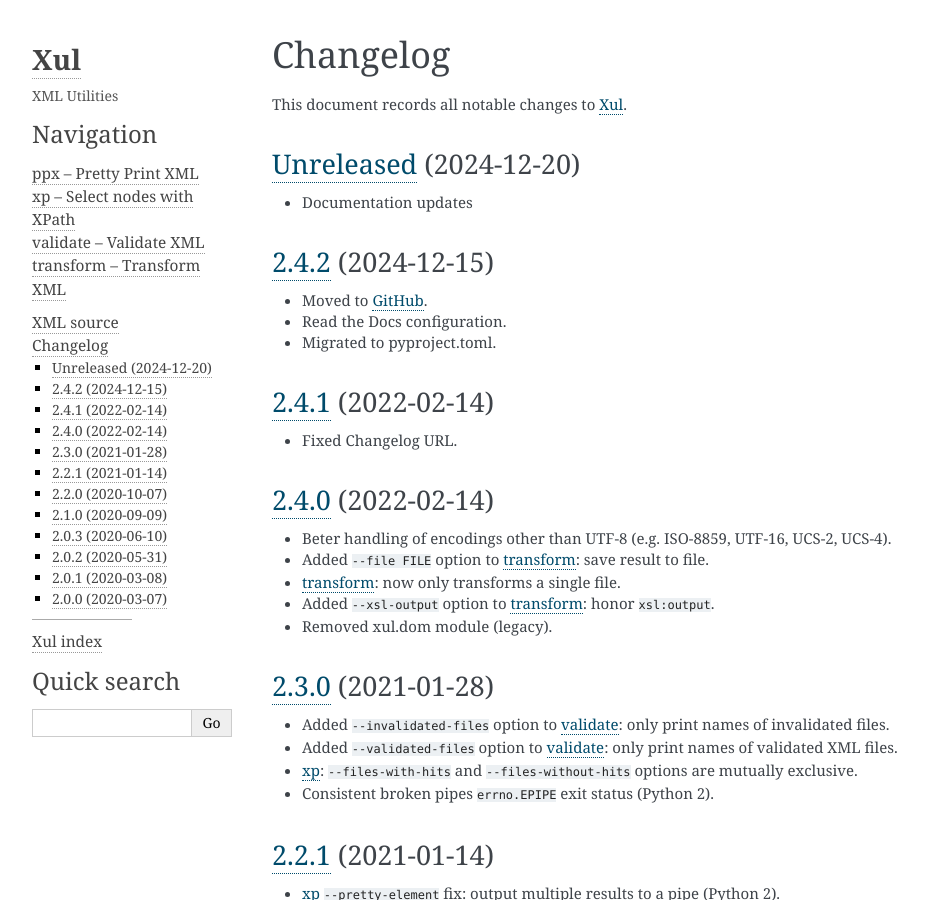
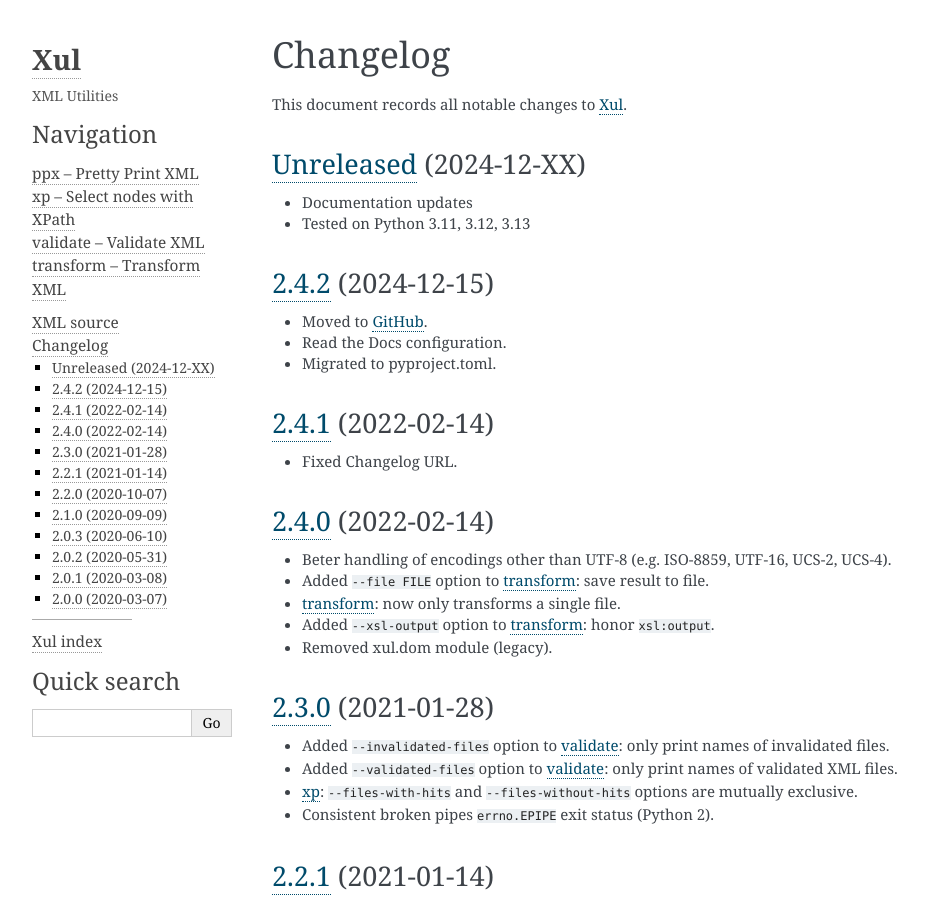
Before and after one commit to peteradrichem/Xul, a Sphinx documentation site: the page built from docs/changelog.rst, in a window 1280 px wide and 900 px high. Shown: the whole window, without its empty margins (148-1073 px from the left). Built offline with Sphinx 7.4.7, drawn with Linux system fonts in a browser that asks for light colours.

Commit message:
Tested on Python 3.11, 3.12, 3.13.

```diff
--- a/docs/changelog.rst
+++ b/docs/changelog.rst
@@ -3,9 +3,10 @@ Changelog
 
 This document records all notable changes to `Xul <https://xul.readthedocs.io/>`_.
 
-`Unreleased <https://github.com/peteradrichem/Xul/compare/2.4.2...main>`_ (2024-12-20)
+`Unreleased <https://github.com/peteradrichem/Xul/compare/2.4.2...main>`_ (2024-12-XX)
 --------------------------------------------------------------------------------------
 * Documentation updates
+* Tested on Python 3.11, 3.12, 3.13
 
 `2.4.2 <https://github.com/peteradrichem/Xul/compare/2.4.1...2.4.2>`_ (2024-12-15)
 ----------------------------------------------------------------------------------
--- a/pyproject.toml
+++ b/pyproject.toml
@@ -25,6 +25,9 @@ classifiers = [
     "Programming Language :: Python :: 3.8",
     "Programming Language :: Python :: 3.9",
     "Programming Language :: Python :: 3.10",
+    "Programming Language :: Python :: 3.11",
+    "Programming Language :: Python :: 3.12",
+    "Programming Language :: Python :: 3.13",
     "Programming Language :: Python :: Implementation :: CPython",
     "Topic :: Text Processing :: Markup :: XML",
     "Topic :: Utilities"
```
